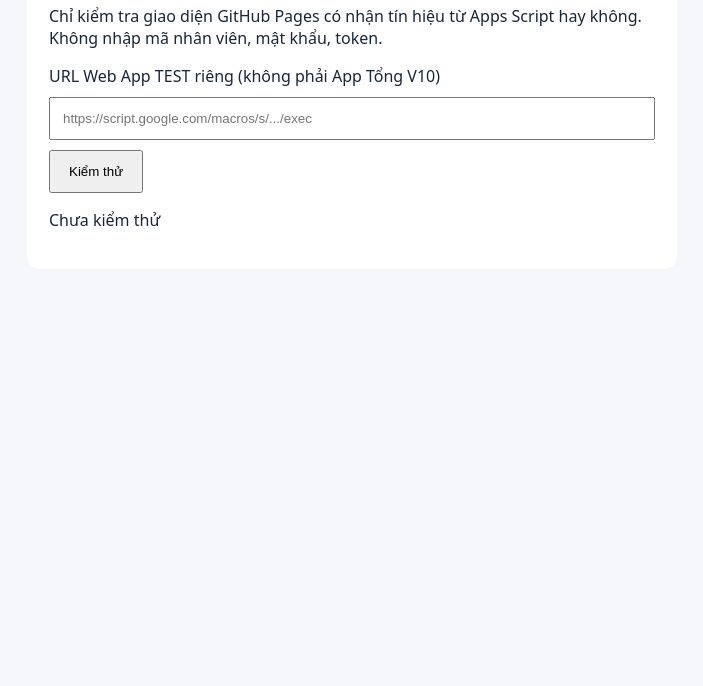
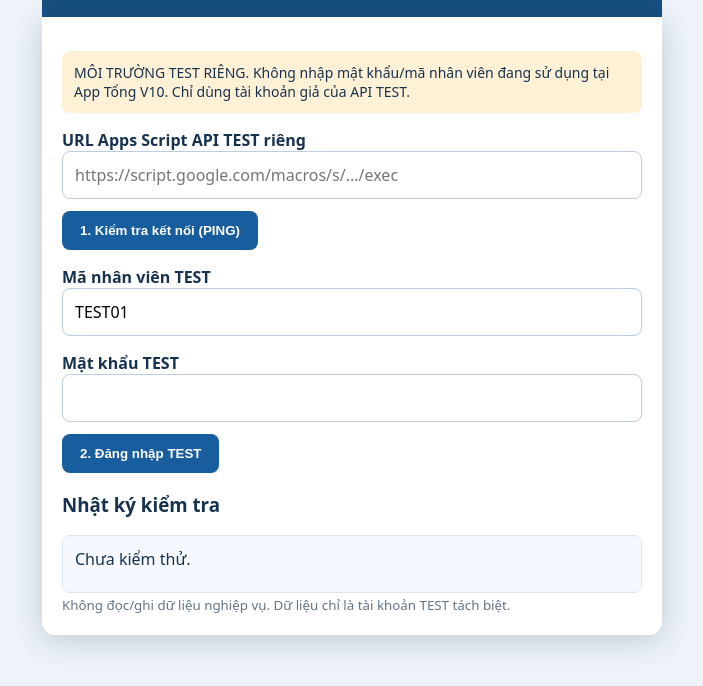
Before and after one commit to erhkythuatkhoi/erh-access-test, a plain HTML site: page index.html in a window 1280 px wide. Shown: the part 114-800 px from the top of the page, without its empty margins (288-991 px from the left). Drawn offline with Linux system fonts and the light colour scheme.

Commit message:
Add files via upload

```diff
--- a/index.html
+++ b/index.html
@@ -1,17 +1,22 @@
-<!doctype html><html lang="vi"><head><meta charset="utf-8"><meta name="viewport" content="width=device-width,initial-scale=1"><title>ERH P0 - Kiểm thử cầu nối</title><style>body{font:16px system-ui;margin:auto;max-width:650px;padding:24px;background:#f5f7fb;color:#18263a}.card{background:white;padding:22px;border-radius:14px}input{width:100%;padding:12px;box-sizing:border-box;margin:10px 0}button{padding:12px 18px}#status{white-space:pre-wrap}</style></head><body><div class="card"><h2>ERH – Kiểm thử đường truyền ngoài</h2><p>Chỉ kiểm tra giao diện GitHub Pages có nhận tín hiệu từ Apps Script hay không. Không nhập mã nhân viên, mật khẩu, token.</p><label for="url">URL Web App TEST riêng (không phải App Tổng V10)</label><input id="url" placeholder="https://script.google.com/macros/s/.../exec" spellcheck="false"><button id="run">Kiểm thử</button><p id="status">Chưa kiểm thử</p></div><script>
-let frame=null, expected=null;
-const status=document.getElementById('status');
-window.addEventListener('message',event=>{
-  // Verify both expected origin AND iframe source; never use '*' for receiving secrets.
-  if(!frame||event.source!==frame.contentWindow)return;
-  const allowed=['https://script.google.com','https://script.googleusercontent.com'];
-  if(!allowed.includes(event.origin))return;
-  if(event.data?.kind==='ERH_P0_PROBE'&&event.data?.ok===true)status.textContent='PASS – Đã nhận tín hiệu từ Apps Script TEST. Chưa kiểm thử xác thực hoặc thao tác dữ liệu.';
-});
-document.getElementById('run').addEventListener('click',()=>{
-  const v=document.getElementById('url').value.trim();let u;
-  try{u=new URL(v)}catch(_){status.textContent='URL không hợp lệ';return}
-  if(u.protocol!=='https:'||u.hostname!=='script.google.com'||!/^\/macros\/s\/[^/]+\/exec$/.test(u.pathname)){status.textContent='Chỉ sử dụng URL /macros/s/.../exec của Web App TEST riêng.';return}
-  frame?.remove();frame=document.createElement('iframe');frame.title='ERH P0 Test';frame.style.cssText='position:absolute;left:-9999px;width:1px;height:1px;border:0';frame.src=u.href;document.body.appendChild(frame);status.textContent='Đang thử kết nối. Nếu không PASS, có thể do Google chặn iframe/định tuyến, cần xem Console và Executions.';
-});
+<!doctype html><html lang="vi"><head><meta charset="utf-8"><meta name="viewport" content="width=device-width,initial-scale=1"><meta name="theme-color" content="#195b93"><title>ERH Access V20 - ISOLATED TEST</title><style>
+:root{font:16px system-ui,Arial;color:#17324f;background:#edf3f9}*{box-sizing:border-box}body{margin:0}.wrap{max-width:650px;margin:30px auto;padding:15px}header{background:#174f82;color:white;padding:17px;border-radius:13px 13px 0 0}h1{font-size:22px;margin:0}main{padding:20px;background:white;border-radius:0 0 13px 13px;box-shadow:0 5px 30px #1233}label{display:block;margin-top:16px;font-weight:650}input{width:100%;padding:12px;border:1px solid #bdcde1;border-radius:8px;font:inherit}button{padding:12px 18px;border:0;background:#185d9e;color:#fff;border-radius:8px;margin:12px 8px 0 0;font-weight:700;cursor:pointer}button:disabled{opacity:.6}button.secondary{background:#60768a}.note{background:#fff1d5;padding:12px;border-radius:8px;font-size:14px}.status{white-space:pre-wrap;border:1px solid #dce6f0;background:#f5f9ff;border-radius:8px;padding:12px;min-height:58px}.hidden{display:none}.tabs{display:flex;gap:8px;flex-wrap:wrap}.tabs span{padding:12px;border-radius:8px;background:#e6f1ff;color:#165590;font-weight:700}small{color:#627487}</style></head><body><div class="wrap"><header><h1>ERH KỸ THUẬT KHỐI</h1><small style="color:#d5e9ff">ACCESS TEST – Không yêu cầu tài khoản Google</small></header><main>
+<p class="note">MÔI TRƯỜNG TEST RIÊNG. Không nhập mật khẩu/mã nhân viên đang sử dụng tại App Tổng V10. Chỉ dùng tài khoản giả của API TEST.</p>
+<label for="api">URL Apps Script API TEST riêng</label><input id="api" type="url" placeholder="https://script.google.com/macros/s/.../exec" autocomplete="off">
+<button id="ping">1. Kiểm tra kết nối (PING)</button>
+<section id="loginSection"><label for="staff">Mã nhân viên TEST</label><input id="staff" value="TEST01" autocomplete="off" maxlength="40"><label for="password">Mật khẩu TEST</label><input id="password" type="password" autocomplete="off"><button id="login">2. Đăng nhập TEST</button></section>
+<section id="sessionSection" class="hidden"><p id="welcome"></p><div class="tabs"><span>Giao việc (mô phỏng)</span><span>Báo cáo công việc (mô phỏng)</span><span>Báo cáo ngày (mô phỏng)</span></div><button id="check">3. Kiểm tra phiên</button><button id="logout" class="secondary">Đăng xuất</button></section>
+<h3>Nhật ký kiểm tra</h3><div id="status" class="status" role="status" aria-live="polite">Chưa kiểm thử.</div><small>Không đọc/ghi dữ liệu nghiệp vụ. Dữ liệu chỉ là tài khoản TEST tách biệt.</small>
+</main></div><script>
+'use strict';
+const $=id=>document.getElementById(id);const PINNED_ORIGINS=new Set(['https://script.google.com','https://script.googleusercontent.com']);
+let sessionToken='',staffName='',busy=false;
+function log(x){$('status').textContent=new Date().toLocaleTimeString('vi-VN')+' · '+x}
+function validApi(){let u;try{u=new URL($('api').value.trim())}catch{throw Error('Hãy nhập URL API TEST hợp lệ.')};if(u.protocol!=='https:'||u.hostname!=='script.google.com'||!/^\/macros\/s\/[\w-]+\/exec$/.test(u.pathname)||u.search)throw Error('Chỉ chấp nhận URL /macros/s/.../exec của Apps Script TEST riêng.');return u.href}
+function makeId(){const a=new Uint8Array(20);crypto.getRandomValues(a);return Array.from(a,b=>b.toString(16).padStart(2,'0')).join('')}
+function request(api,fields={}){return new Promise((resolve,reject)=>{let url;try{url=validApi()}catch(e){reject(e);return}const nonce=makeId(),frame=document.createElement('iframe'),form=document.createElement('form');frame.name='erhT_'+nonce;frame.style.display='none';form.method='POST';form.action=url;form.target=frame.name;form.style.display='none';const values={api,nonce, ...fields};Object.entries(values).forEach(([k,v])=>{const i=document.createElement('input');i.type='hidden';i.name=k;i.value=String(v??'');form.appendChild(i)});let done=false;function end(err,data){if(done)return;done=true;clearTimeout(timer);window.removeEventListener('message',onMessage);form.remove();setTimeout(()=>frame.remove(),100);err?reject(err):resolve(data)}function onMessage(e){if(!PINNED_ORIGINS.has(e.origin)&&!/^https:\/\/[a-z0-9.-]+\.googleusercontent\.com$/.test(e.origin))return;const d=e.data;if(!d||d.app!=='ERH_ACCESS_ISOLATED_TEST_V1'||d.nonce!==nonce)return;d.ok?end(null,d):end(Error(d.error||'API trả về lỗi'))}window.addEventListener('message',onMessage);document.body.append(frame,form);const timer=setTimeout(()=>end(Error('Hết 20 giây, không nhận được xác nhận API. Kiểm tra Executions của Apps Script TEST.')),20000);form.submit()})}
+async function run(name,fn){if(busy)return;busy=true;document.querySelectorAll('button').forEach(x=>x.disabled=true);log('Đang thực hiện '+name+' ...');try{await fn()}catch(e){log('FAIL · '+e.message)}finally{busy=false;document.querySelectorAll('button').forEach(x=>x.disabled=false)}}
+$('ping').onclick=()=>run('PING',async()=>{const d=await request('ping');log('PASS PING · Backend TEST trả lời · '+(d.message||''))});
+$('login').onclick=()=>run('LOGIN',async()=>{const d=await request('login',{staff:$('staff').value.trim(),password:$('password').value});$('password').value='';if(!d.sessionToken)throw Error('Backend thiếu session token');sessionToken=d.sessionToken;staffName=d.staff||'TEST01';$('loginSection').classList.add('hidden');$('sessionSection').classList.remove('hidden');$('welcome').textContent='Phiên TEST: '+staffName;log('PASS LOGIN · '+staffName+' · Phiên TEST đã cấp')});
+$('check').onclick=()=>run('SESSIONCHECK',async()=>{if(!sessionToken)throw Error('Chưa đăng nhập');const d=await request('sessioncheck',{sessionToken});log('PASS SESSIONCHECK · '+(d.staff||staffName))});
+$('logout').onclick=()=>run('LOGOUT',async()=>{if(sessionToken)await request('logout',{sessionToken});sessionToken='';staffName='';$('sessionSection').classList.add('hidden');$('loginSection').classList.remove('hidden');log('Đã đăng xuất TEST')});
 </script></body></html>
```
